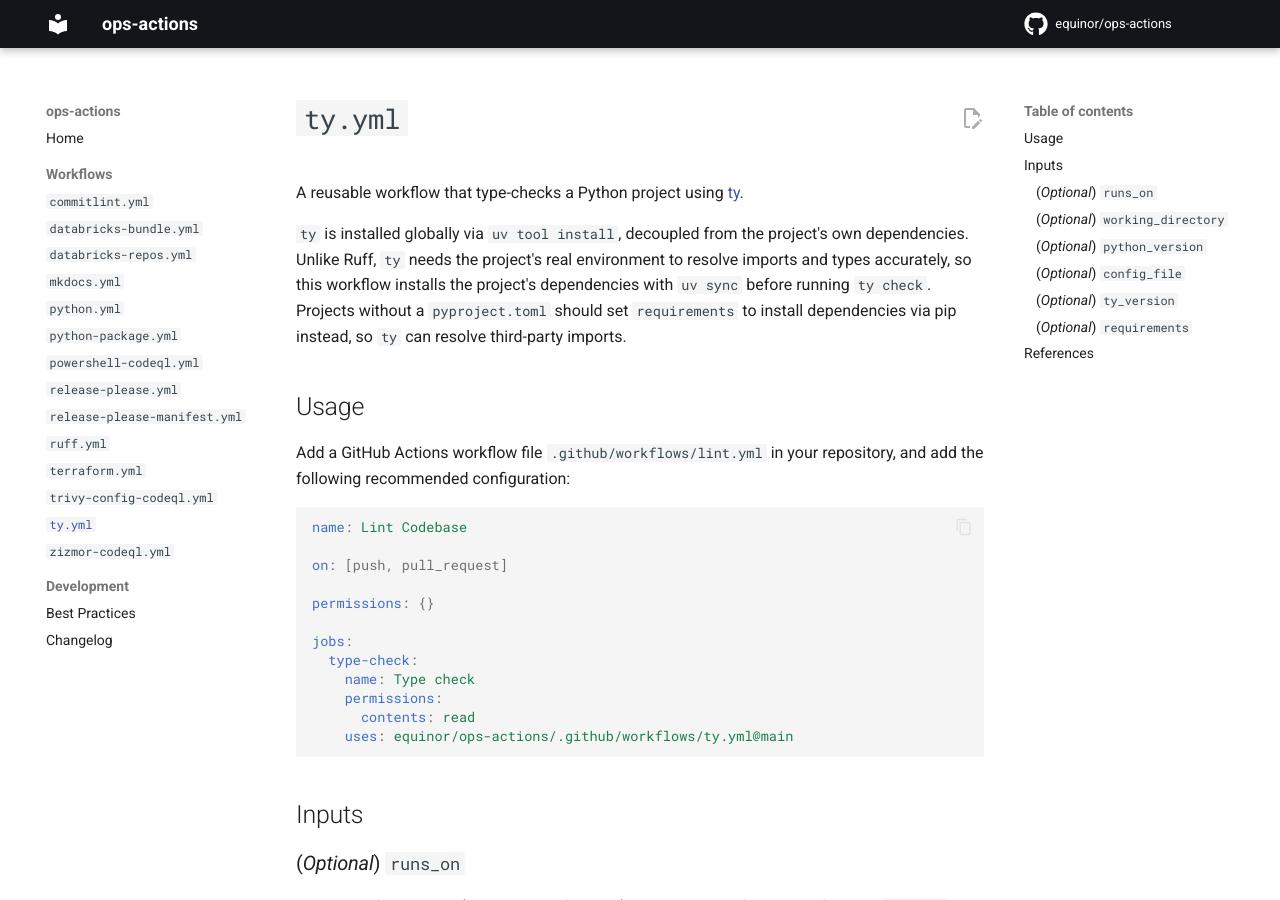
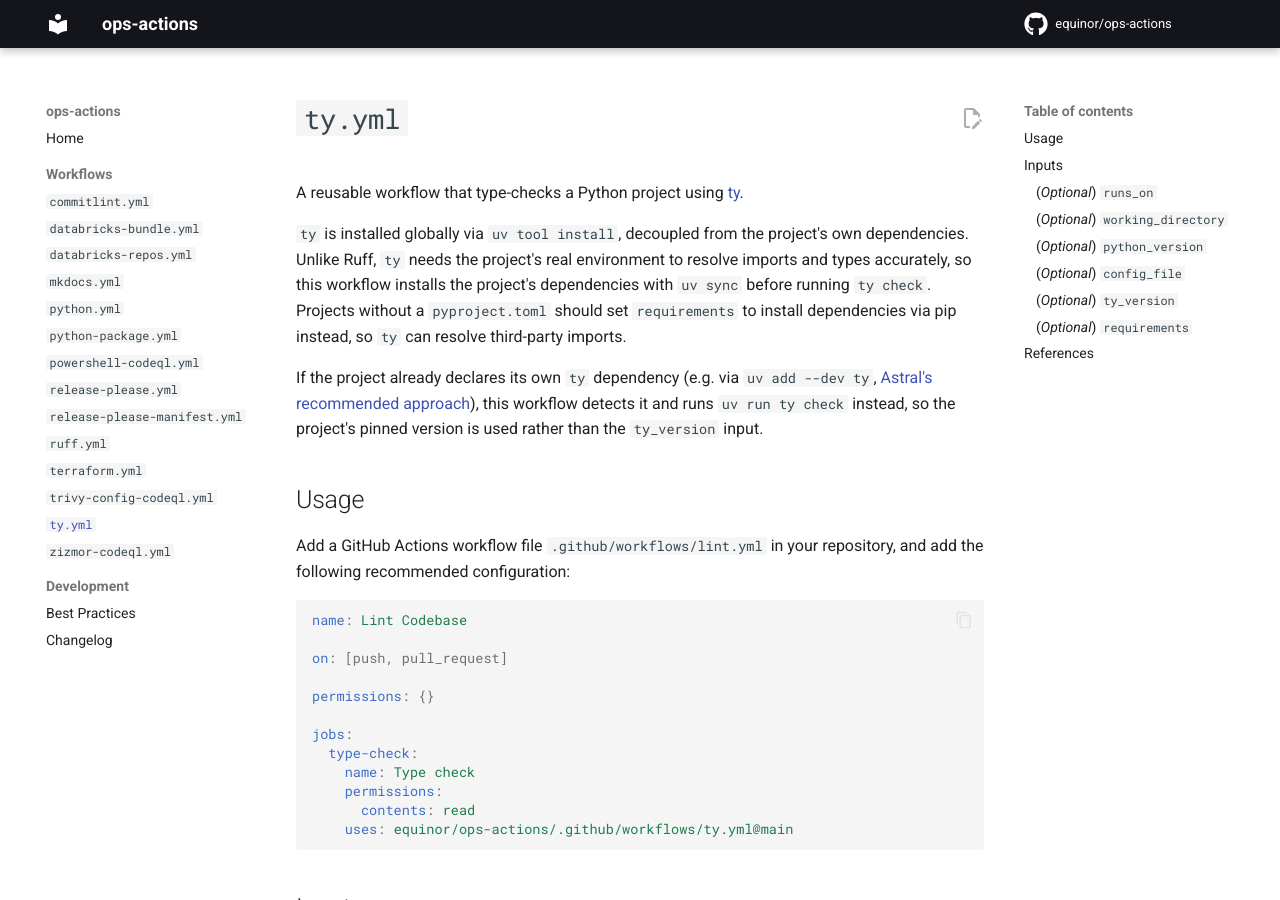
Before and after one commit to equinor/ops-actions, an MkDocs documentation site: the page built from docs/workflows/ty.md, in a window 1280 px wide and 900 px high. Built offline with MkDocs 1.6.1 and Material for MkDocs 9.7.7, drawn with Linux system fonts in a browser that asks for light colours; comment, search, counter and statistics services are not loaded.

Commit message:
feat: allow both dependency and standalone in ty.yml

```diff
--- a/docs/workflows/ty.md
+++ b/docs/workflows/ty.md
@@ -3,6 +3,8 @@
 A reusable workflow that type-checks a Python project using [ty](https://docs.astral.sh/ty/).
 
 `ty` is installed globally via `uv tool install`, decoupled from the project's own dependencies. Unlike Ruff, `ty` needs the project's real environment to resolve imports and types accurately, so this workflow installs the project's dependencies with `uv sync` before running `ty check`. Projects without a `pyproject.toml` should set `requirements` to install dependencies via pip instead, so `ty` can resolve third-party imports.
+
+If the project already declares its own `ty` dependency (e.g. via `uv add --dev ty`, [Astral's recommended approach](https://docs.astral.sh/ty/installation/#adding-ty-to-your-project)), this workflow detects it and runs `uv run ty check` instead, so the project's pinned version is used rather than the `ty_version` input.
 
 ## Usage
 
```
Also changed, not shown: 1 other file.
